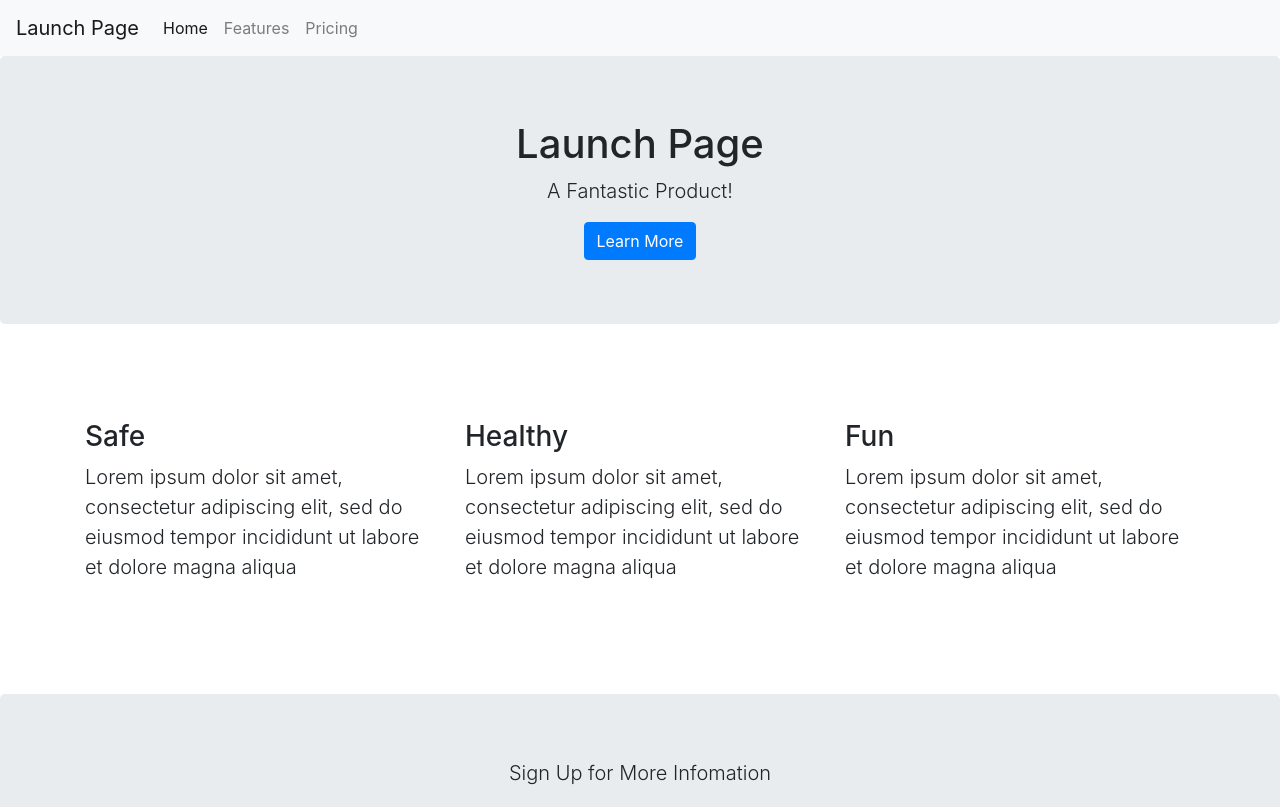
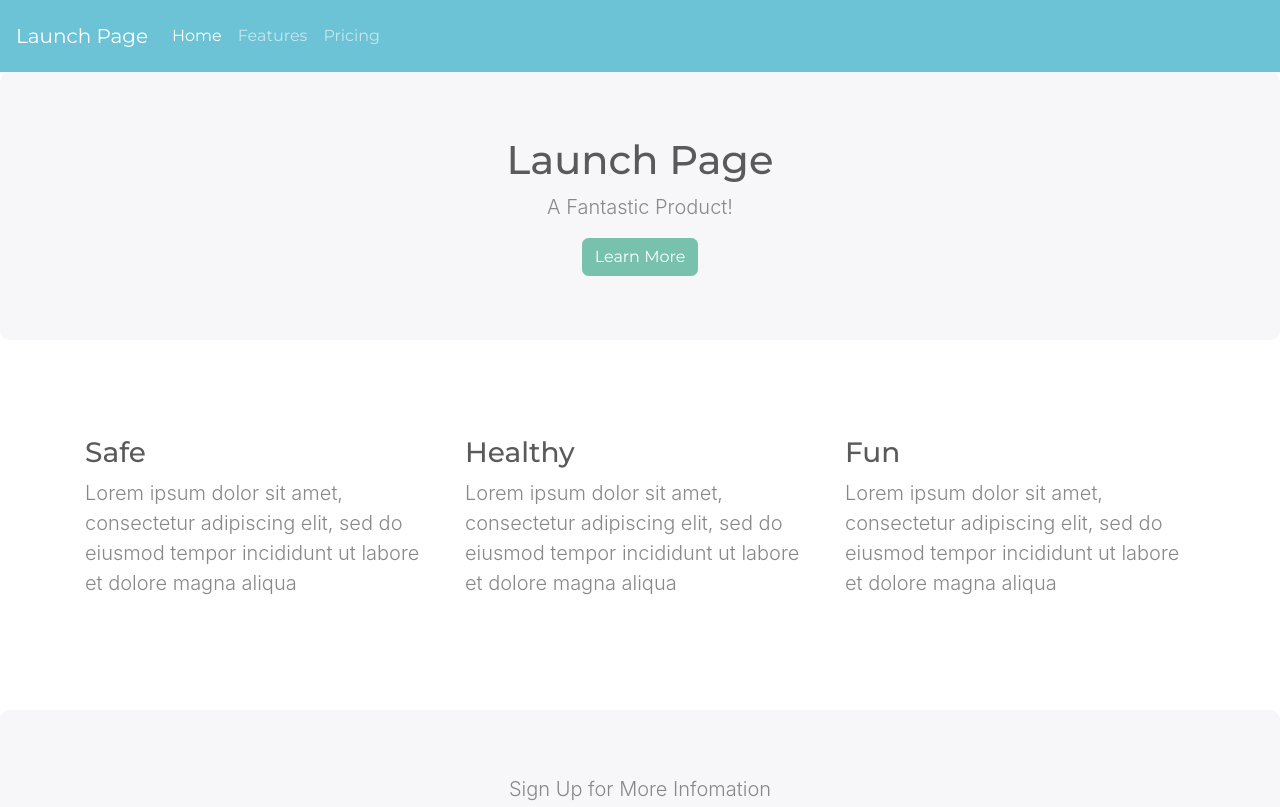
Before and after one commit to lucila-hernandez/launch-page, a plain HTML site: page index.html in a window 1280 px wide. Shown: the top 807 px of the page. Drawn offline with nearby package versions, Linux system fonts and the light colour scheme.

Commit message:
customized page

```diff
--- a/index.html
+++ b/index.html
@@ -3,13 +3,17 @@
 <head>
     <meta charset="UTF-8">
     <meta name="viewport" content="width=device-width, initial-scale=1.0">
-    <title>Document</title>
+    <title>My Launch Page</title>
 
     <link rel="stylesheet" href="https://stackpath.bootstrapcdn.com/bootstrap/4.3.1/css/bootstrap.min.css">
+    <link rel="stylesheet" href="https://bootswatch.com/4/minty/bootstrap.min.css">
+
+    <link rel="stylesheet" href="styles.css">
 </head>
+
 <body>
   <!-- NAVBAR -->
-  <nav class="navbar navbar-expand navbar-light bg-light">
+  <nav class="navbar navbar-expand navbar-dark bg-info">
     <a class="navbar-brand" href="#">Launch Page</a>
     <div class="navbar-nav">
       <a class="nav-item nav-link active" href="#">Home <span class="sr-only">(current)</span></a>
--- /dev/null
+++ b/styles.css
@@ -0,0 +1,8 @@
+.navbar {
+    padding: 1rem;
+}
+
+.btn-primary:hover {
+    background-color: blue;
+    color: white;
+}
```
